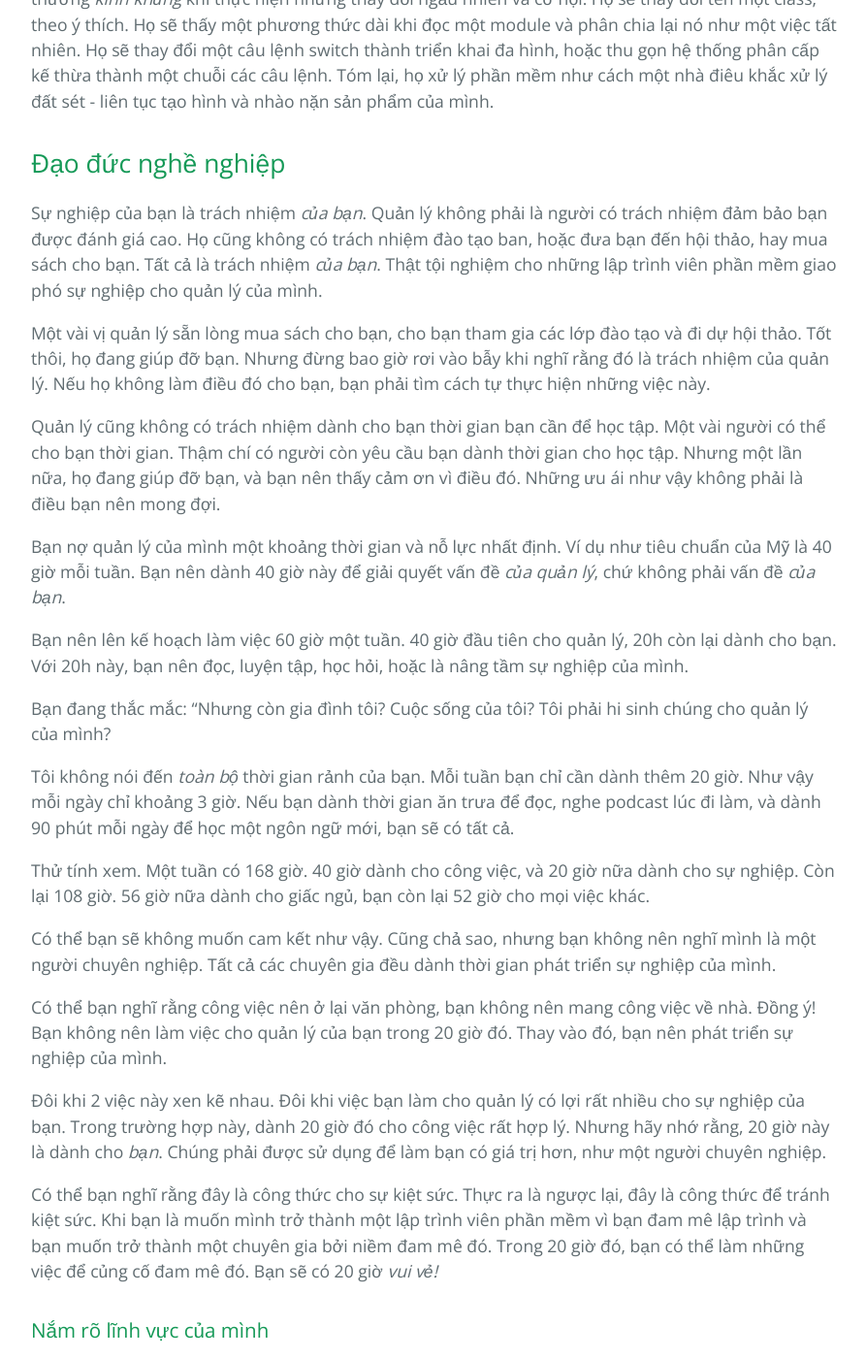
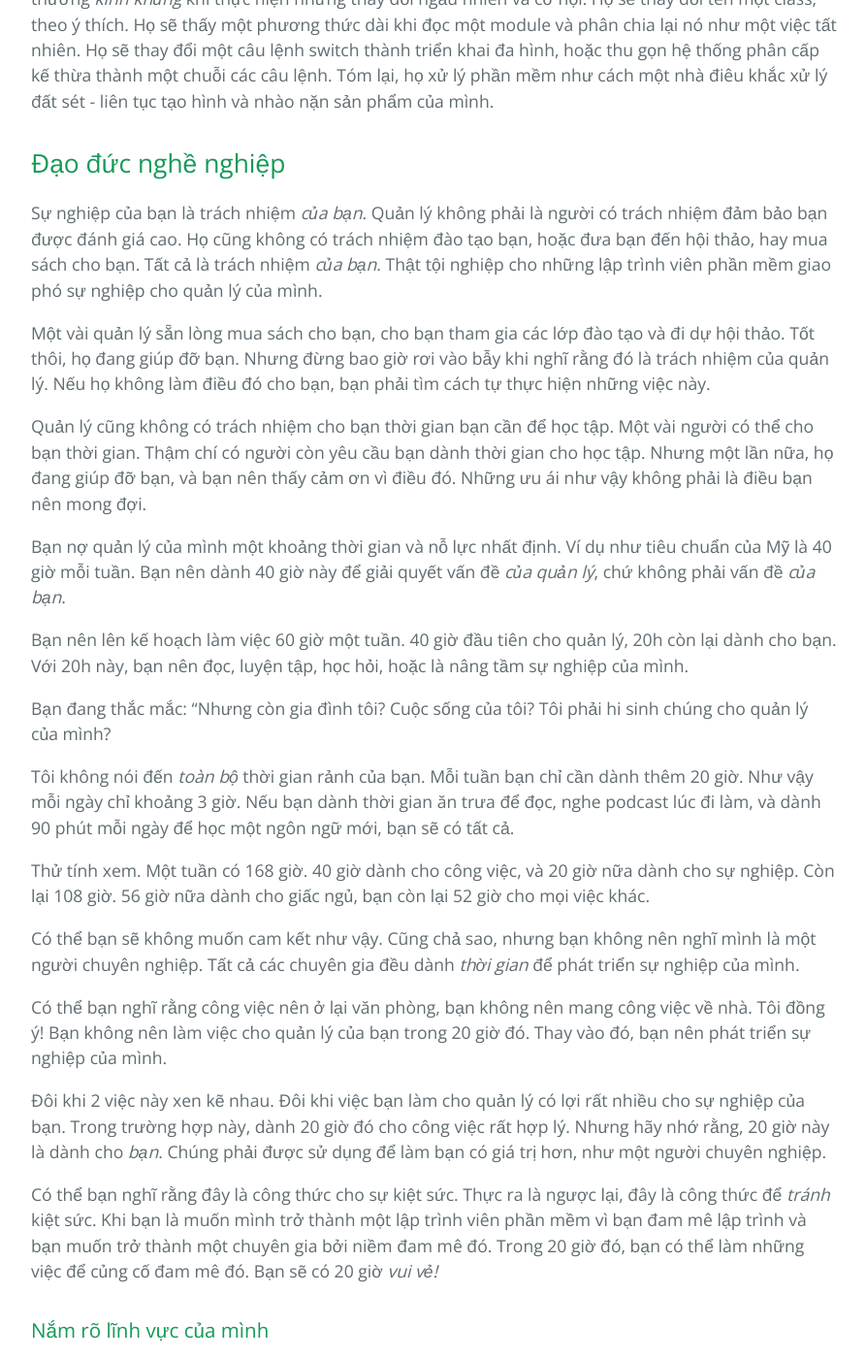
Before and after one commit to HaiBV/haibv.github.io, a Jekyll site: the page built from clean-coder/chapter-1-professionalism.md, in a window 1280 px wide and 1400 px high, scrolled down 7477 px. Shown: the whole window at 97% size, without its empty margins (192-1085 px from the left). Built offline with Jekyll 4.4.1, drawn with Linux system fonts in a browser that asks for light colours; our own code applies the rules of GitHub Pages for plain Markdown files.

Commit message:
Book - The Clean Coder - Correction

```diff
--- a/clean-coder/chapter-1-professionalism.md
+++ b/clean-coder/chapter-1-professionalism.md
@@ -142,11 +142,11 @@
 
 ## Đạo đức nghề nghiệp
 
-Sự nghiệp của bạn là trách nhiệm _của bạn_. Quản lý không phải là người có trách nhiệm đảm bảo bạn được đánh giá cao. Họ cũng không có trách nhiệm đào tạo ban, hoặc đưa bạn đến hội thảo, hay mua sách cho bạn. Tất cả là trách nhiệm _của bạn_. Thật tội nghiệm cho những lập trình viên phần mềm giao phó sự nghiệp cho quản lý của mình.
+Sự nghiệp của bạn là trách nhiệm _của bạn_. Quản lý không phải là người có trách nhiệm đảm bảo bạn được đánh giá cao. Họ cũng không có trách nhiệm đào tạo bạn, hoặc đưa bạn đến hội thảo, hay mua sách cho bạn. Tất cả là trách nhiệm _của bạn_. Thật tội nghiệp cho những lập trình viên phần mềm giao phó sự nghiệp cho quản lý của mình.
 
-Một vài vị quản lý sẵn lòng mua sách cho bạn, cho bạn tham gia các lớp đào tạo và đi dự hội thảo. Tốt thôi, họ đang giúp đỡ bạn. Nhưng đừng bao giờ rơi vào bẫy khi nghĩ rằng đó là trách nhiệm của quản lý. Nếu họ không làm điều đó cho bạn, bạn phải tìm cách tự thực hiện những việc này.
+Một vài quản lý sẵn lòng mua sách cho bạn, cho bạn tham gia các lớp đào tạo và đi dự hội thảo. Tốt thôi, họ đang giúp đỡ bạn. Nhưng đừng bao giờ rơi vào bẫy khi nghĩ rằng đó là trách nhiệm của quản lý. Nếu họ không làm điều đó cho bạn, bạn phải tìm cách tự thực hiện những việc này.
 
-Quản lý cũng không có trách nhiệm dành cho bạn thời gian bạn cần để học tập. Một vài người có thể cho bạn thời gian. Thậm chí có người còn yêu cầu bạn dành thời gian cho học tập. Nhưng một lần nữa, họ đang giúp đỡ bạn, và bạn nên thấy cảm ơn vì điều đó. Những ưu ái như vậy không phải là điều bạn nên mong đợi.
+Quản lý cũng không có trách nhiệm cho bạn thời gian bạn cần để học tập. Một vài người có thể cho bạn thời gian. Thậm chí có người còn yêu cầu bạn dành thời gian cho học tập. Nhưng một lần nữa, họ đang giúp đỡ bạn, và bạn nên thấy cảm ơn vì điều đó. Những ưu ái như vậy không phải là điều bạn nên mong đợi.
 
 Bạn nợ quản lý của mình một khoảng thời gian và nỗ lực nhất định. Ví dụ như tiêu chuẩn của Mỹ là 40 giờ mỗi tuần. Bạn nên dành 40 giờ này để giải quyết vấn đề _của quản lý_, chứ không phải vấn đề _của bạn_.
 
@@ -158,13 +158,13 @@
 
 Thử tính xem. Một tuần có 168 giờ. 40 giờ dành cho công việc, và 20 giờ nữa dành cho sự nghiệp. Còn lại 108 giờ. 56 giờ nữa dành cho giấc ngủ, bạn còn lại 52 giờ cho mọi việc khác.
 
-Có thể bạn sẽ không muốn cam kết như vậy. Cũng chả sao, nhưng bạn không nên nghĩ mình là một người chuyên nghiệp. Tất cả các chuyên gia đều dành thời gian phát triển sự nghiệp của mình.
+Có thể bạn sẽ không muốn cam kết như vậy. Cũng chả sao, nhưng bạn không nên nghĩ mình là một người chuyên nghiệp. Tất cả các chuyên gia đều dành _thời gian_ để phát triển sự nghiệp của mình.
 
-Có thể bạn nghĩ rằng công việc nên ở lại văn phòng, bạn không nên mang công việc về nhà. Đồng ý! Bạn không nên làm việc cho quản lý của bạn trong 20 giờ đó. Thay vào đó, bạn nên phát triển sự nghiệp của mình.
+Có thể bạn nghĩ rằng công việc nên ở lại văn phòng, bạn không nên mang công việc về nhà. Tôi đồng ý! Bạn không nên làm việc cho quản lý của bạn trong 20 giờ đó. Thay vào đó, bạn nên phát triển sự nghiệp của mình.
 
 Đôi khi 2 việc này xen kẽ nhau. Đôi khi việc bạn làm cho quản lý có lợi rất nhiều cho sự nghiệp của bạn. Trong trường hợp này, dành 20 giờ đó cho công việc rất hợp lý. Nhưng hãy nhớ rằng, 20 giờ này là dành cho _bạn_. Chúng phải được sử dụng để làm bạn có giá trị hơn, như một người chuyên nghiệp.
 
-Có thể bạn nghĩ rằng đây là công thức cho sự kiệt sức. Thực ra là ngược lại, đây là công thức để tránh kiệt sức. Khi bạn là muốn mình trở thành một lập trình viên phần mềm vì bạn đam mê lập trình và bạn muốn trở thành một chuyên gia bởi niềm đam mê đó. Trong 20 giờ đó, bạn có thể làm những việc để củng cố đam mê đó. Bạn sẽ có 20 giờ _vui vẻ!_
+Có thể bạn nghĩ rằng đây là công thức cho sự kiệt sức. Thực ra là ngược lại, đây là công thức để _tránh_ kiệt sức. Khi bạn là muốn mình trở thành một lập trình viên phần mềm vì bạn đam mê lập trình và bạn muốn trở thành một chuyên gia bởi niềm đam mê đó. Trong 20 giờ đó, bạn có thể làm những việc để củng cố đam mê đó. Bạn sẽ có 20 giờ _vui vẻ!_
 
 ### Nắm rõ lĩnh vực của mình
 
```
